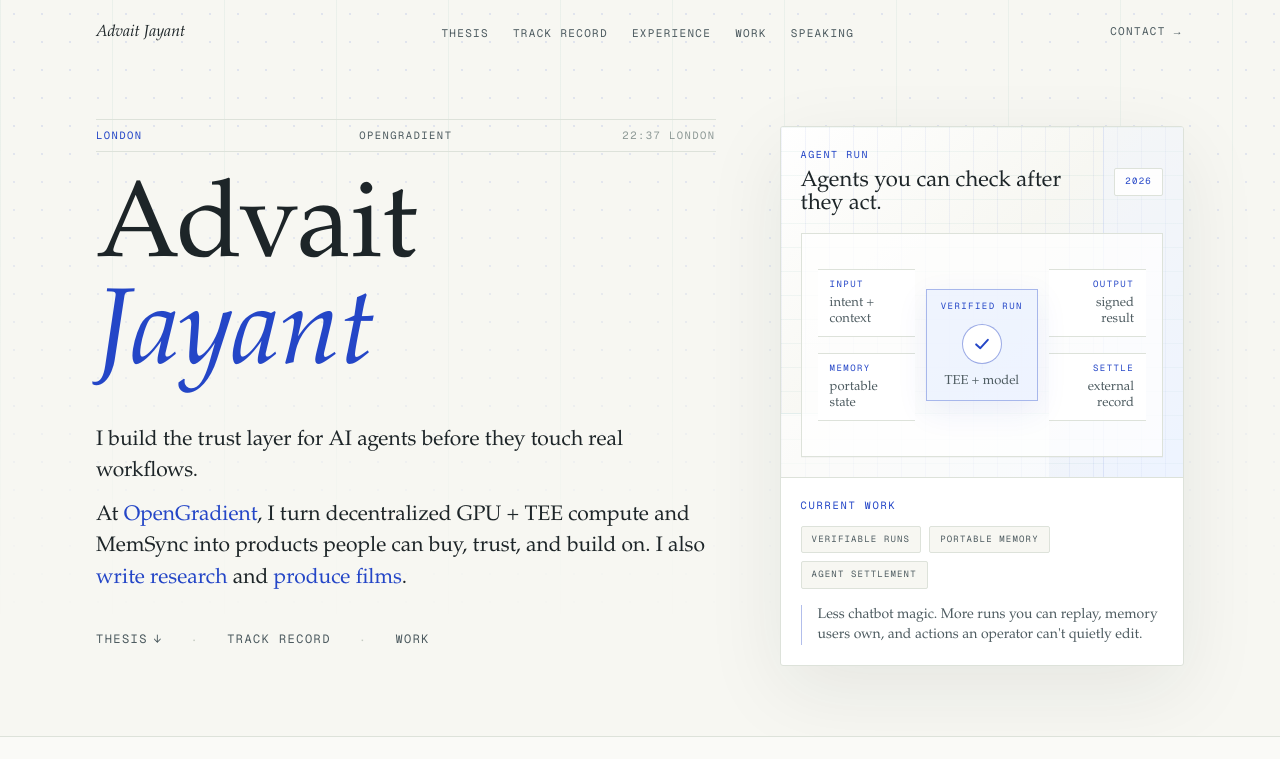
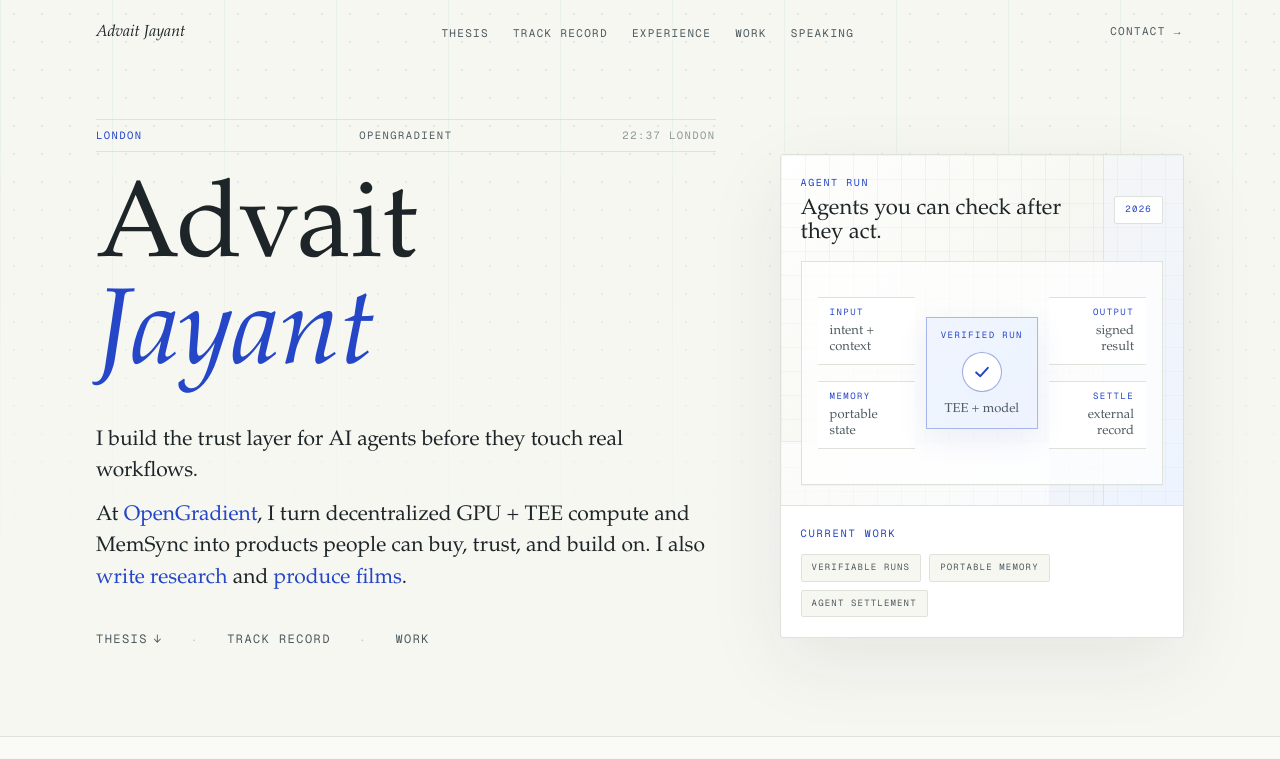
Before and after one commit to 0xadvait/personal_web, a Next.js app: page / in a window 1280 px wide. Shown: the top 759 px of the page. Built offline with nearby package versions, Linux system fonts and the light colour scheme.

Commit message:
Remove forced hero line

```diff
--- a/src/components/Hero.js
+++ b/src/components/Hero.js
@@ -116,11 +116,6 @@ export default function Hero() {
                   </span>
                 ))}
               </div>
-
-              <p className="mt-4 border-l border-accent/35 pl-4 font-serif text-[14px] leading-[1.45] text-fg-muted">
-                Less chatbot magic. More runs you can replay, memory users own, and actions an
-                operator can&apos;t quietly edit.
-              </p>
             </div>
           </motion.aside>
         </div>
```
